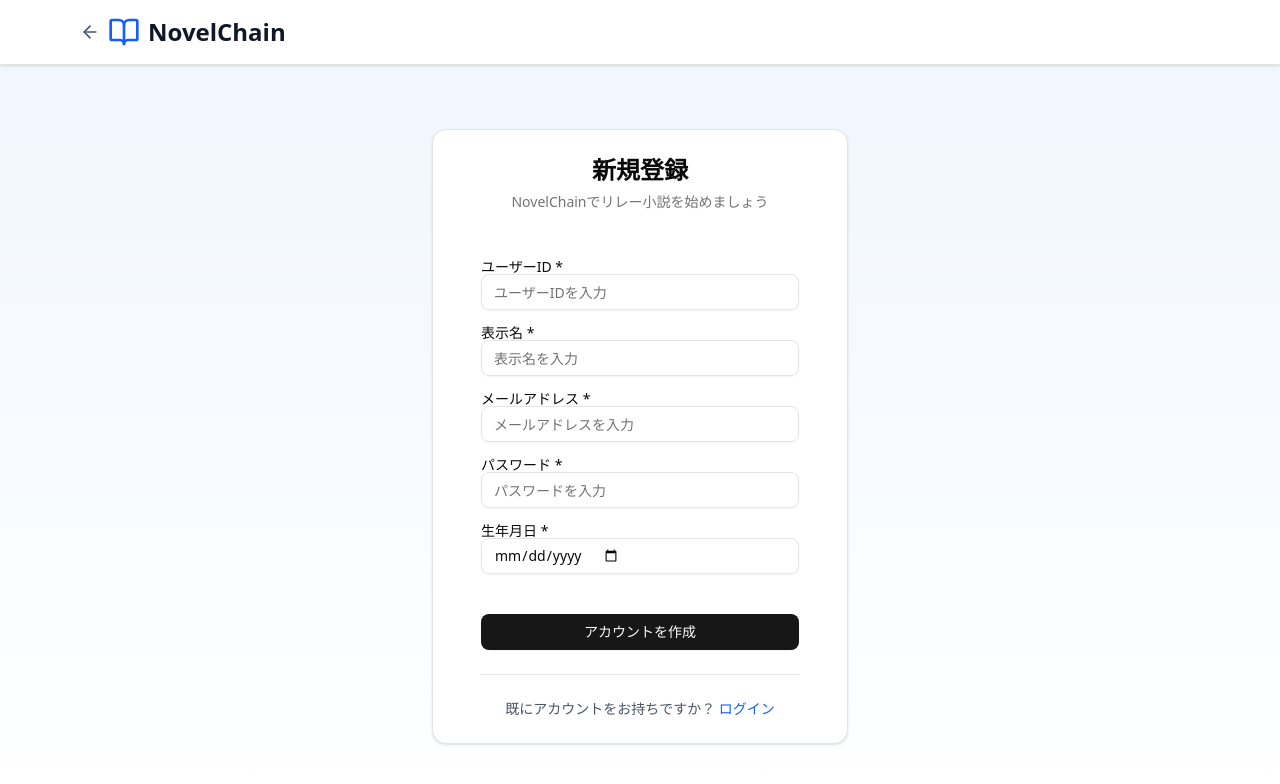
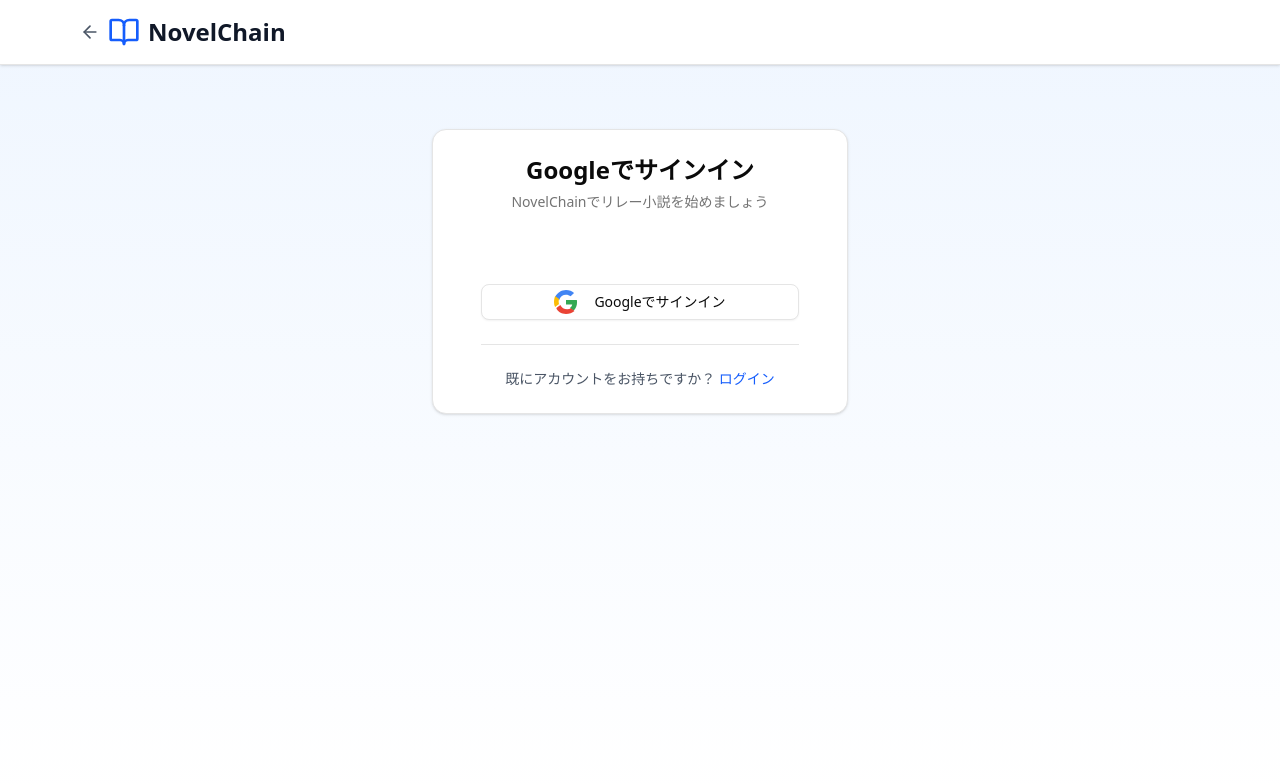
Before and after one commit to ChukyoTerminal/novel-chain, a Next.js app: page /auth/signin in a window 1280 px wide. Shown: the top 784 px of the page. Built offline with nearby package versions, Linux system fonts and the light colour scheme.

Commit message:
認証を実装

```diff
--- a/src/app/auth/login/page.tsx
+++ b/src/app/auth/login/page.tsx
@@ -1,51 +1,13 @@
+/* eslint-disable max-len */
 'use client'
 
-import { useState } from 'react';
 import { signIn } from 'next-auth/react';
-import { useRouter } from 'next/navigation';
 import { Button } from '@/components/ui/button';
 import { Card, CardTitle, CardHeader, CardDescription, CardContent } from '@/components/ui/card';
-import { Input } from '@/components/ui/input';
-import { Label } from '@/components/ui/label';
 import { LuBookOpen, LuArrowLeft } from 'react-icons/lu';
 import Link from 'next/link';
 
 export default function LoginPage() {
-  const [formData, setFormData] = useState({
-    email: '',
-    password: ''
-  });
-  const router = useRouter();
-
-  const handleInputChange = (e: React.ChangeEvent<HTMLInputElement>) => {
-    const { name, value } = e.target;
-    setFormData(previous => ({
-      ...previous,
-      [name]: value
-    }));
-  };
-
-  const handleSubmit = async (e: React.FormEvent) => {
-    e.preventDefault();
-
-    try {
-      const result = await signIn('credentials', {
-        email: formData.email,
-        password: formData.password,
-        redirect: false,
-      });
-
-      if (result?.ok) {
-        router.push('/');
-      } else {
-        alert('ログインに失敗しました。メールアドレスまたはパスワードを確認してください。');
-      }
-    } catch (e_) {
-      console.error('Login error:', e_);
-      alert('ログインエラーが発生しました。');
-    }
-  };
-
   return (
     <div className="min-h-screen bg-gradient-to-b from-blue-50 to-white">
       {/* ヘッダー */}
@@ -68,49 +30,12 @@
               NovelChainにログインしてリレー小説を楽しみましょう
             </CardDescription>
           </CardHeader>
-
           <CardContent>
-            <form onSubmit={handleSubmit} className="space-y-4">
-              {/* メールアドレス */}
-              <div>
-                <Label htmlFor="email">メールアドレス *</Label>
-                <Input
-                  id="email"
-                  name="email"
-                  type="email"
-                  value={formData.email}
-                  onChange={handleInputChange}
-                  placeholder="メールアドレスを入力"
-                  required
-                />
-              </div>
-
-              {/* パスワード */}
-              <div>
-                <Label htmlFor="password">パスワード *</Label>
-                <Input
-                  id="password"
-                  name="password"
-                  type="password"
-                  value={formData.password}
-                  onChange={handleInputChange}
-                  placeholder="パスワードを入力"
-                  required
-                />
-              </div>
-
-              {/* ログインボタン */}
-              <Button type="submit" className="w-full mt-6">
-                ログイン
-              </Button>
-            </form>
-
-            {/* パスワードを忘れた場合のリンク */}
-            <div className="text-center mt-4">
-              <Link href="#" className="text-sm text-blue-600 hover:underline">
-                パスワードを忘れた場合
-              </Link>
-            </div>
+            {/* Googleログインボタン */}
+            <Button onClick={() => signIn('google', { callbackUrl:'/' })} className="w-full mb-6" variant="outline">
+              <svg xmlns="http://www.w3.org/2000/svg" viewBox="0 0 48 48" width="24" height="24" className="inline-block mr-2 align-middle"><path fill="#4285F4" d="M24 9.5c3.54 0 6.72 1.22 9.22 3.22l6.9-6.9C36.36 2.34 30.55 0 24 0 14.61 0 6.27 5.7 2.13 14.1l8.06 6.27C12.6 13.16 17.87 9.5 24 9.5z"/><path fill="#34A853" d="M46.1 24.5c0-1.64-.15-3.22-.43-4.75H24v9.02h12.44c-.54 2.9-2.18 5.36-4.64 7.02l7.18 5.59C43.73 37.16 46.1 31.3 46.1 24.5z"/><path fill="#FBBC05" d="M10.19 28.37c-1.13-3.36-1.13-6.97 0-10.33l-8.06-6.27C.7 16.61 0 20.19 0 24c0 3.81.7 7.39 2.13 10.23l8.06-6.27z"/><path fill="#EA4335" d="M24 48c6.55 0 12.36-2.16 16.98-5.89l-7.18-5.59c-2.01 1.35-4.59 2.15-7.3 2.15-6.13 0-11.4-3.66-13.81-8.87l-8.06 6.27C6.27 42.3 14.61 48 24 48z"/><path fill="none" d="M0 0h48v48H0z"/></svg>
+              Googleでログイン
+            </Button>
 
             {/* 新規登録リンク */}
             <div className="text-center mt-6 pt-6 border-t">
--- a/src/app/auth/signin/page.tsx
+++ b/src/app/auth/signin/page.tsx
@@ -1,36 +1,17 @@
+/* eslint-disable max-len */
 'use client'
 
-import { useState } from 'react';
 import { Button } from '@/components/ui/button';
 import { Card, CardTitle, CardHeader, CardDescription, CardContent } from '@/components/ui/card';
-import { Input } from '@/components/ui/input';
-import { Label } from '@/components/ui/label';
 import { LuBookOpen, LuArrowLeft } from 'react-icons/lu';
 import Link from 'next/link';
+import { signIn } from 'next-auth/react';
+
+async function handleGoogleSignIn() {
+  await signIn('google');
+}
 
 export default function SignInPage() {
-  const [formData, setFormData] = useState({
-    userId: '',
-    displayName: '',
-    email: '',
-    password: '',
-    birthDate: ''
-  });
-
-  const handleInputChange = (e: React.ChangeEvent<HTMLInputElement>) => {
-    const { name, value } = e.target;
-    setFormData(previous => ({
-      ...previous,
-      [name]: value
-    }));
-  };
-
-  const handleSubmit = (e: React.FormEvent) => {
-    e.preventDefault();
-    // 新規登録処理（未実装）
-    console.log('Sign up data:', formData);
-  };
-
   return (
     <div className="min-h-screen bg-gradient-to-b from-blue-50 to-white">
       {/* ヘッダー */}
@@ -48,90 +29,16 @@
       <main className="max-w-md mx-auto px-4 py-16">
         <Card className="p-6">
           <CardHeader className="text-center pb-6">
-            <CardTitle className="text-2xl">新規登録</CardTitle>
+            <CardTitle className="text-2xl">Googleでサインイン</CardTitle>
             <CardDescription>
               NovelChainでリレー小説を始めましょう
             </CardDescription>
           </CardHeader>
-
           <CardContent>
-            <form onSubmit={handleSubmit} className="space-y-4">
-              {/* ユーザーID */}
-              <div>
-                <Label htmlFor="userId">ユーザーID *</Label>
-                <Input
-                  id="userId"
-                  name="userId"
-                  type="text"
-                  value={formData.userId}
-                  onChange={handleInputChange}
-                  placeholder="ユーザーIDを入力"
-                  required
-                />
-              </div>
-
-              {/* 表示名 */}
-              <div>
-                <Label htmlFor="displayName">表示名 *</Label>
-                <Input
-                  id="displayName"
-                  name="displayName"
-                  type="text"
-                  value={formData.displayName}
-                  onChange={handleInputChange}
-                  placeholder="表示名を入力"
-                  required
-                />
-              </div>
-
-              {/* メールアドレス */}
-              <div>
-                <Label htmlFor="email">メールアドレス *</Label>
-                <Input
-                  id="email"
-                  name="email"
-                  type="email"
-                  value={formData.email}
-                  onChange={handleInputChange}
-                  placeholder="メールアドレスを入力"
-                  required
-                />
-              </div>
-
-              {/* パスワード */}
-              <div>
-                <Label htmlFor="password">パスワード *</Label>
-                <Input
-                  id="password"
-                  name="password"
-                  type="password"
-                  value={formData.password}
-                  onChange={handleInputChange}
-                  placeholder="パスワードを入力"
-                  required
-                />
-              </div>
-
-              {/* 生年月日 */}
-              <div>
-                <Label htmlFor="birthDate">生年月日 *</Label>
-                <Input
-                  id="birthDate"
-                  name="birthDate"
-                  type="date"
-                  value={formData.birthDate}
-                  onChange={handleInputChange}
-                  required
-                />
-              </div>
-
-              {/* 登録ボタン */}
-              <Button type="submit" className="w-full mt-6">
-                アカウントを作成
-              </Button>
-            </form>
-
-            {/* ログインリンク */}
+            <Button onClick={handleGoogleSignIn} className="w-full mt-6" variant="outline">
+              <svg xmlns="http://www.w3.org/2000/svg" viewBox="0 0 48 48" width="24" height="24" className="inline-block mr-2 align-middle"><path fill="#4285F4" d="M24 9.5c3.54 0 6.72 1.22 9.22 3.22l6.9-6.9C36.36 2.34 30.55 0 24 0 14.61 0 6.27 5.7 2.13 14.1l8.06 6.27C12.6 13.16 17.87 9.5 24 9.5z"/><path fill="#34A853" d="M46.1 24.5c0-1.64-.15-3.22-.43-4.75H24v9.02h12.44c-.54 2.9-2.18 5.36-4.64 7.02l7.18 5.59C43.73 37.16 46.1 31.3 46.1 24.5z"/><path fill="#FBBC05" d="M10.19 28.37c-1.13-3.36-1.13-6.97 0-10.33l-8.06-6.27C.7 16.61 0 20.19 0 24c0 3.81.7 7.39 2.13 10.23l8.06-6.27z"/><path fill="#EA4335" d="M24 48c6.55 0 12.36-2.16 16.98-5.89l-7.18-5.59c-2.01 1.35-4.59 2.15-7.3 2.15-6.13 0-11.4-3.66-13.81-8.87l-8.06 6.27C6.27 42.3 14.61 48 24 48z"/><path fill="none" d="M0 0h48v48H0z"/></svg>
+              Googleでサインイン
+            </Button>
             <div className="text-center mt-6 pt-6 border-t">
               <p className="text-sm text-gray-600">
                 既にアカウントをお持ちですか？{' '}
--- a/src/components/heroPage.tsx
+++ b/src/components/heroPage.tsx
@@ -1,3 +1,4 @@
+/* eslint-disable max-len */
 import { Button } from '@/components/ui/button';
 import { Card, CardTitle, CardHeader, CardDescription, CardContent } from '@/components/ui/card';
 import { Badge } from '@/components/ui/badge';
@@ -14,14 +15,6 @@
             <LuBookOpen size={32} className="text-blue-600" />
             <h1 className="text-2xl font-bold text-gray-900">NovelChain</h1>
           </div>
-          <div className="flex space-x-3">
-            <Link href="/auth/login">
-              <Button variant="ghost">ログイン</Button>
-            </Link>
-            <Link href="/auth/signin">
-              <Button>新規登録</Button>
-            </Link>
-          </div>
         </div>
       </header>
 
@@ -37,12 +30,16 @@
             NovelChainで新しい創作体験を始めませんか？
             ユーザー同士がバトンを繋いで、一つの物語を共同で創り上げる場所です。
           </p>
-          <div className="flex justify-center space-x-4">
-            <Link href="/auth/login">
-              <Button size="super" className="text-lg px-8 py-3">
-                リレー小説を始める
-              </Button>
-            </Link>
+          <div className="flex justify-center">
+            <Button
+              size="super"
+              className="text-lg px-8 py-3"
+              variant="outline"
+              onClick={() => import('next-auth/react').then(module_ => module_.signIn('google', { callbackUrl: '/' }))}
+            >
+              <svg xmlns="/Google_G_logo.svg" viewBox="0 0 48 48" width="24" height="24" className="inline-block mr-2 align-middle"><path fill="#4285F4" d="M24 9.5c3.54 0 6.72 1.22 9.22 3.22l6.9-6.9C36.36 2.34 30.55 0 24 0 14.61 0 6.27 5.7 2.13 14.1l8.06 6.27C12.6 13.16 17.87 9.5 24 9.5z"/><path fill="#34A853" d="M46.1 24.5c0-1.64-.15-3.22-.43-4.75H24v9.02h12.44c-.54 2.9-2.18 5.36-4.64 7.02l7.18 5.59C43.73 37.16 46.1 31.3 46.1 24.5z"/><path fill="#FBBC05" d="M10.19 28.37c-1.13-3.36-1.13-6.97 0-10.33l-8.06-6.27C.7 16.61 0 20.19 0 24c0 3.81.7 7.39 2.13 10.23l8.06-6.27z"/><path fill="#EA4335" d="M24 48c6.55 0 12.36-2.16 16.98-5.89l-7.18-5.59c-2.01 1.35-4.59 2.15-7.3 2.15-6.13 0-11.4-3.66-13.81-8.87l-8.06 6.27C6.27 42.3 14.61 48 24 48z"/><path fill="none" d="M0 0h48v48H0z"/></svg>
+              Googleでサインイン
+            </Button>
           </div>
         </section>
 
@@ -96,11 +93,7 @@
           <p className="text-xl mb-8 opacity-90">
             今すぐNovelChainに参加して、物語の続きを紡いでみませんか？
           </p>
-          <Link href="/auth/signin">
-            <Button size="super" variant="secondary" className="text-lg px-8 py-3">
-              リレー小説に参加する
-            </Button>
-          </Link>
+          {/* Googleサインインボタンのみ表示 */}
         </section>
       </main>
 
--- a/src/components/providers.tsx
+++ b/src/components/providers.tsx
@@ -9,7 +9,7 @@
 
 export function Providers({ children }: ProvidersProperties) {
   return (
-    <SessionProvider basePath="/api/mock/auth">
+    <SessionProvider basePath="/api/auth">
       {children}
     </SessionProvider>
   )
```
Also changed, not shown: src/app/profile/page.tsx (+12 -14 lines), public/Google__G__logo.svg.png (added).
